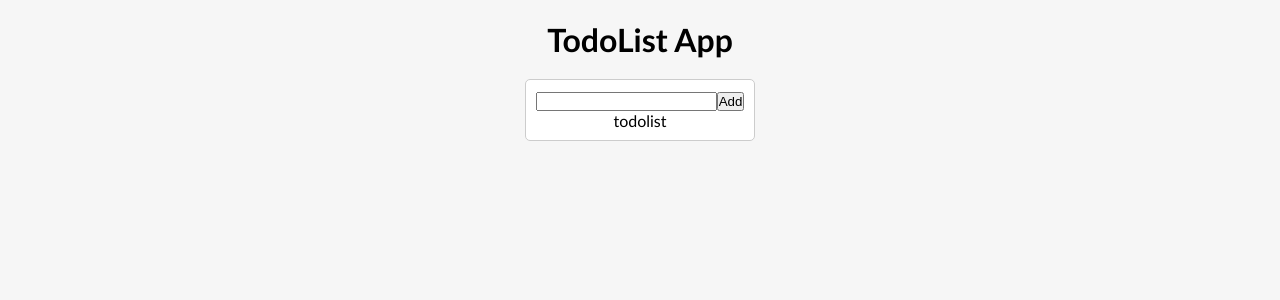
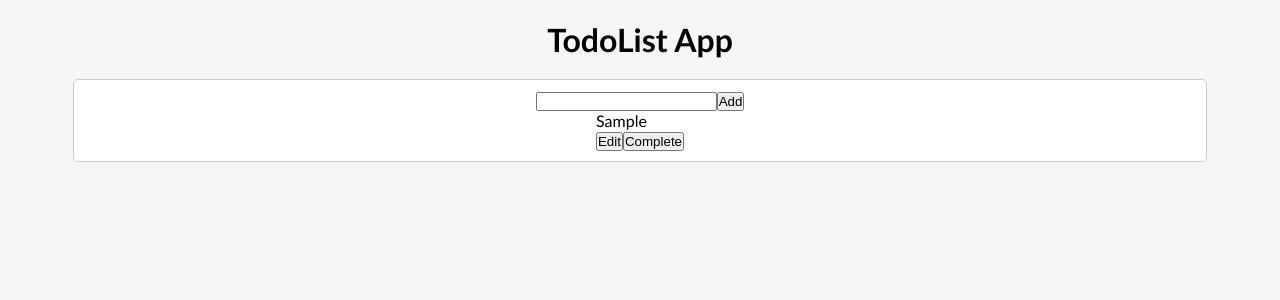
Before and after one commit to Am1rreza/TodoList-React-App, a React (Create React App) app: page / in a window 1280 px wide. Both pictures are taken after typing "Sample" into the empty fields and a click on the button "Add". Shown: the top 300 px of the page. Built offline with nearby package versions, Linux system fonts and the light colour scheme.

Commit message:
TodoList comp developed

```diff
--- a/src/App.css
+++ b/src/App.css
@@ -16,7 +16,7 @@
   flex-direction: column;
   align-items: center;
   justify-content: center;
-  /* width: 40rem; */
+  width: 90%;
   background-color: #fff;
   border: 1px solid #ccc;
   border-radius: 5px;
--- a/src/components/TodoApp/TodoApp.jsx
+++ b/src/components/TodoApp/TodoApp.jsx
@@ -19,7 +19,7 @@ const TodoApp = () => {
   return (
     <div className="container">
       <TodoForm addTodoHandler={addTodoHandler} />
-      <TodoList />
+      <TodoList todos={todos} />
     </div>
   );
 };
--- a/src/components/TodoList/TodoList.jsx
+++ b/src/components/TodoList/TodoList.jsx
@@ -1,7 +1,21 @@
-const TodoList = () => {
-    return ( <div>
-        todolist
-    </div> );
-}
+const TodoList = ({ todos }) => {
+  if (todos.length === 0) return <h3>Add Some Todos</h3>;
+
+  return (
+    <section>
+      {todos.map((todo) => {
+        return (
+          <div key={todo.id}>
+            <div>{todo.text}</div>
+            <div>
+              <button>Edit</button>
+              <button>Complete</button>
+            </div>
+          </div>
+        );
+      })}
+    </section>
+  );
+};
 
 export default TodoList;
```
